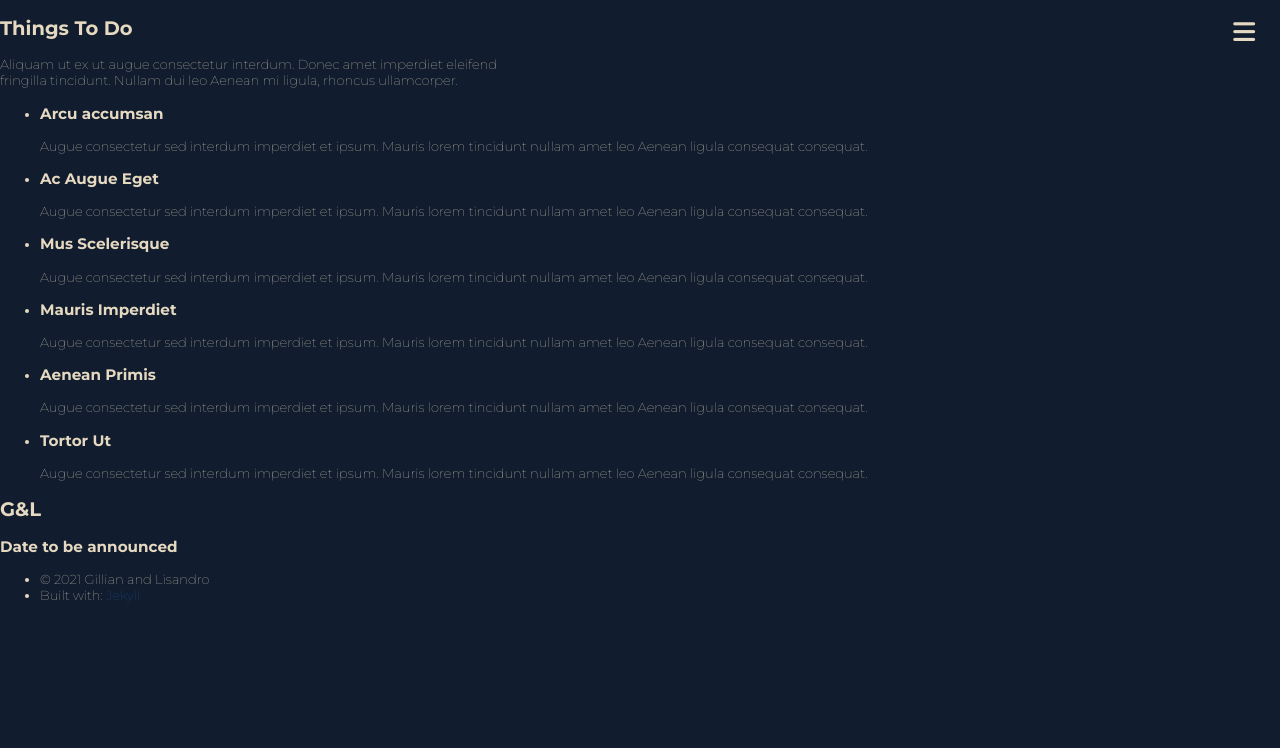
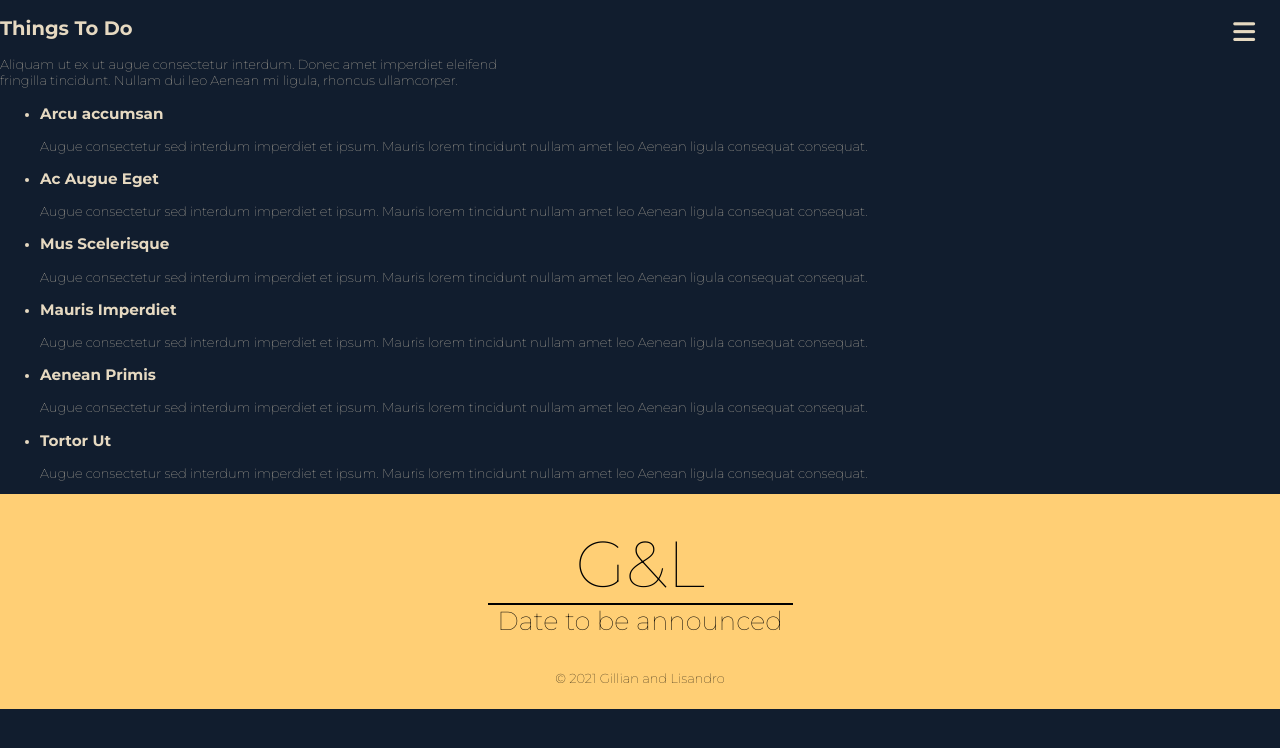
Before and after one commit to lisandroct/webecome.family, a Jekyll site: the page built from things-to-do.md, in a window 1280 px wide. Shown: the top 748 px of the page. Built offline with Jekyll 4.4.1, drawn with Linux system fonts in a browser that asks for light colours; nearby versions of some CDN libraries.

Commit message:
Style footer

```diff
--- a/_includes/footer.html
+++ b/_includes/footer.html
@@ -1,9 +1,15 @@
 <!-- Footer -->
-<footer id="footer">
-    <h2>G&L</h2>
-    <h3>{{ site.wedding_date }}</h3>
-    <ul class="copyright">
-        <li>&copy; {% assign thisyear = site.time | date: "%Y" %}
+<footer>
+    <div class="pure-g">
+        <div class="pure-u-9-24"></div>
+        <div class="pure-u-1-4">
+            <h1>G&L</h1>
+            <h2>{{ site.wedding_date }}</h2>
+        </div>
+        <div class="pure-u-9-24"></div>
+    </div>
+    <p>
+        &copy;{% assign thisyear = site.time | date: "%Y" %}
         {% if site.first_published %}
             {% capture diff %}{{ site.first_published | minus:thisyear }}{% endcapture %}
             {% if diff contains '-' %}{{ site.first_published }},{% endif %}
@@ -11,7 +17,6 @@
         {{ thisyear }}
         {% if site.owner %}
             {{ site.owner }}{% else %}{{ site.title }}
-            {% endif %}</li>
-        <li>Built with: <a href="http://jekyllrb.com" target="_blank">Jekyll</a></li>
-    </ul>
+        {% endif %}
+    </p>
 </footer>
--- a/_layouts/landing.html
+++ b/_layouts/landing.html
@@ -10,7 +10,7 @@
             <section id="timeline">
                 {% unless site.timeline == null %}
                     {% for event in site.timeline %}
-                    {% assign lead = {{event.lead | slugify}} %}
+                    {% assign lead = event.lead | slugify %}
                     <div class="pure-g">
                         <div class="timeline-icon {{lead}}">
                             <img class="pure-img" src="/assets/images/{{lead}}.svg">
--- a/assets/css/main.scss
+++ b/assets/css/main.scss
@@ -58,7 +58,7 @@ textarea,
     height: 100%;
     width: $menu-size;
     position: fixed;
-    z-index: 2;
+    z-index: 20;
     top: 0;
     right: -$menu-size;
     background-color: #111;
@@ -96,20 +96,24 @@ textarea,
 * -- LANDING --
 */
 .splash {
+    position: fixed;
     width: 100%;
     height: 100%;
 }
 
 .landing-content {
     position: absolute;
+    background: black;
     width: 100%;
     top: 100%;
+    z-index: 1;
 }
 
 /*
 * -- TIMELINE --
 */
 #timeline{
+    margin-bottom: 50px;
     .pure-g{
         .timeline-img {
             width: 100%;
@@ -170,6 +174,28 @@ textarea,
         background: $accent-shade;
         left: 50%;
         transform: translateX(-50%);
+        z-index: -1;
+    }
+}
+
+/*
+* -- FOOTER --
+*/
+footer {
+    background-color: $accent-shade;
+    color: black;
+    text-align: center;
+    padding: 30px 30px 10px;
+    h1 {
+        font-weight: 100;
+        font-size: 5em;
+        margin: 0;
+        border-bottom: 2px solid #000;
+    }
+    h2 {
+        font-weight: 100;
+        font-size: 2em;
+        margin: 0 0 20px;
     }
 }
 
@@ -189,7 +215,7 @@ textarea,
     right: 25px;
     font-size: 25px;
     margin-left: 50px;
-    z-index: 1;
+    z-index: 10;
 }
 
 /*
--- a/assets/js/ui.js
+++ b/assets/js/ui.js
@@ -1,7 +1,7 @@
 /* Set the width of the side navigation to 250px and the left margin of the page content to 250px */
 function openNav() {
     document.getElementById("menu").classList.add("menu-is-open");
-    var contents = document.getElementsByClassName("content");
+    var contents = document.getElementsByClassName("content-container");
     for (var i = 0; i < contents.length; i++) {
         contents[i].classList.add("menu-is-open");
     }
@@ -10,7 +10,7 @@ function openNav() {
 /* Set the width of the side navigation to 0 and the left margin of the page content to 0 */
 function closeNav() {
     document.getElementById("menu").classList.remove("menu-is-open");
-    var contents = document.getElementsByClassName("content");
+    var contents = document.getElementsByClassName("content-container");
     for (var i = 0; i < contents.length; i++) {
         contents[i].classList.remove("menu-is-open");
     }
```
Lines whose indentation alone changed are shown as unchanged.
